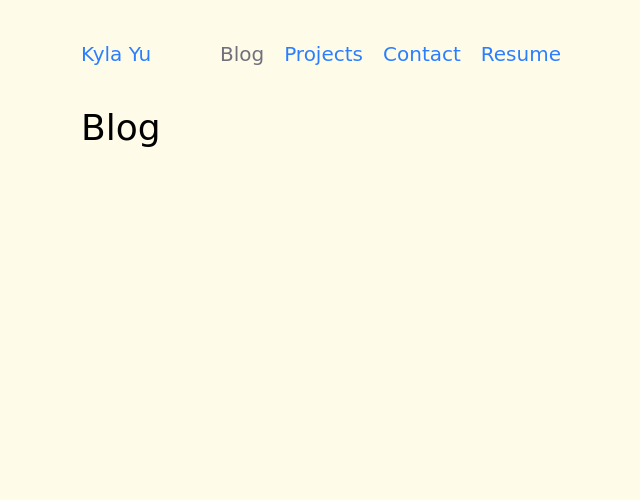
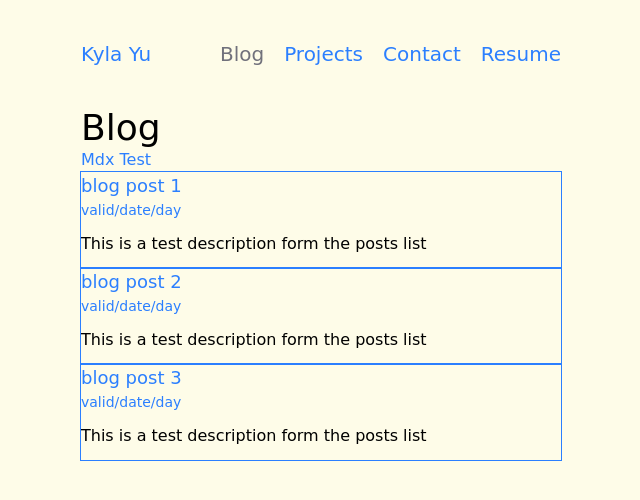
Before and after one commit to KylaYy/personal-website, a Next.js app: page /blog in a window 1280 px wide. Shown: the top 500 px of the page, without its empty margins (319-959 px from the left). Built offline with nearby package versions, Linux system fonts and the light colour scheme.

Commit message:
Creating list of linked blog post

```diff
--- a/app/(home)/blog/page.tsx
+++ b/app/(home)/blog/page.tsx
@@ -1,10 +1,14 @@
-import MaxWidthWrapper from "@/app/components/max-width-wrapper";
+import TextWrapper from "@/app/components/text-wrapper";
 import Header from "@/app/components/text/h1";
+import BlogList from "@/app/lib/blog-list";
+import Link from "next/link";
 
 export default function Blog() {
     return (
-        <div>
+        <TextWrapper>
             <Header>Blog</Header>
-        </div>
+            <Link href={"/blog/mdx-test"}>Mdx Test</Link>
+            <BlogList></BlogList>
+        </TextWrapper>
     );
 }
--- a/app/components/blog-thumbnail.tsx
+++ b/app/components/blog-thumbnail.tsx
@@ -4,19 +4,22 @@ import PostTitle from "./text/post-title";
 
 interface BlogThumbnailProps {
     headerTitle: string;
+    slug: string;
     date: string;
     description: string;
     // children: React.ReactNode;
     // Add in params for title, date, and description (title and date will also be used in blog post)
 }
 
-const BlogThumbnail = (BlogTitle : BlogThumbnailProps) => {
+const BlogThumbnail = (Blog : BlogThumbnailProps) => {
     return (
-        <div className="w-full outline">
-            <PostTitle>{BlogTitle.headerTitle}</PostTitle>
-            <PostDate>{BlogTitle.date}</PostDate>
-            <Paragraph>{BlogTitle.description}</Paragraph>
-        </div>
+        <a href={`blog${Blog.slug}`}>
+            <div className="w-full outline">
+            <PostTitle>{Blog.headerTitle}</PostTitle>
+            <PostDate>{Blog.date}</PostDate>
+            <Paragraph>{Blog.description}</Paragraph>
+            </div>
+        </a>
     );
 };
 
--- /dev/null
+++ b/app/lib/blog-list.tsx
@@ -0,0 +1,36 @@
+import Blog from "../(home)/blog/page";
+import BlogThumbnail from "../components/blog-thumbnail";
+
+interface Post {
+    key: number;
+    title: string;
+    slug: string;
+    date: string;
+    desc: string;
+}
+
+// List containing all blog posts and slugs
+const postList: Post[] = [
+    {key: 1, title: "blog post 1", slug: "/1", date: "valid/date/day", desc: "This is a test description form the posts list"},
+    {key: 2, title: "blog post 2", slug: "/2", date: "valid/date/day", desc: "This is a test description form the posts list"},
+    {key: 3, title: "blog post 3", slug: "/3", date: "valid/date/day", desc: "This is a test description form the posts list"}
+];
+
+// Checks whether the current slug is valid
+// returns a
+const BlogList = () => {
+    return (
+        <>
+        {postList.map((post: Post) => (
+        <BlogThumbnail
+        key={post.key}
+        headerTitle={post.title}
+        slug={post.slug}
+        date={post.date}
+        description={post.desc}/>
+    ))}
+        </>
+    )
+}
+
+export default BlogList
--- a/app/lib/valid-blog-check.tsx
+++ /dev/null
@@ -1,13 +0,0 @@
-const posts = [
-    {title: "blog post 1", slug: "/1", date: "valid/date/day", desc: "This is a test description form the posts list"},
-    {title: "blog post 2", slug: "/2", date: "valid/date/day", desc: "This is a test description form the posts list"},
-    {title: "blog post 3", slug: "/3", date: "valid/date/day", desc: "This is a test description form the posts list"}
-];
-
-// Checks whether the current slug is valid
-// returns a
-const SlugIsValid = (slug: string) => {
-
-}
-
-export default SlugIsValid
```
